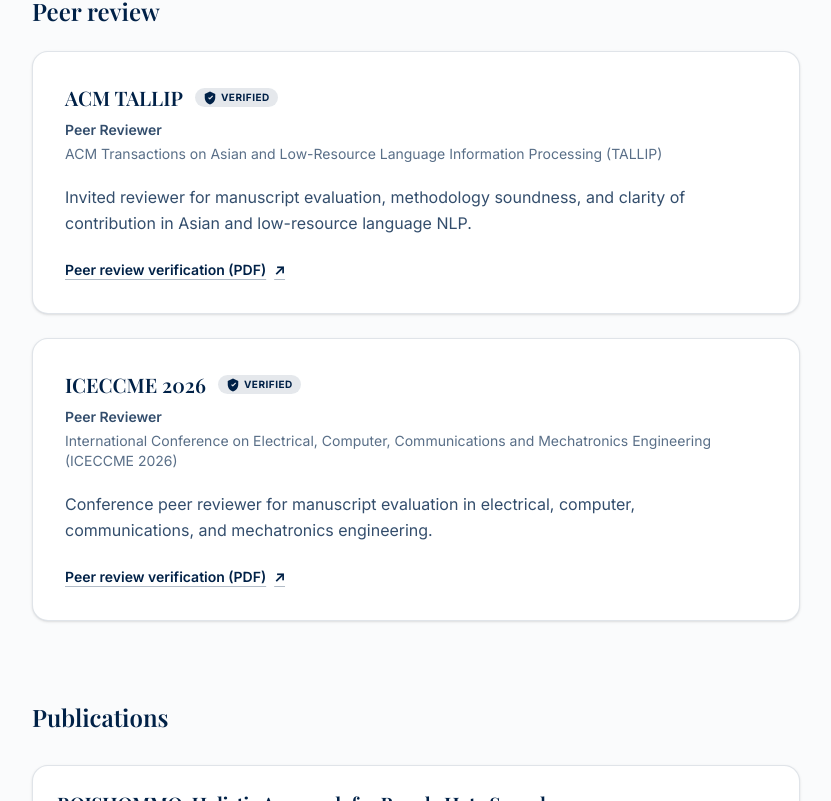
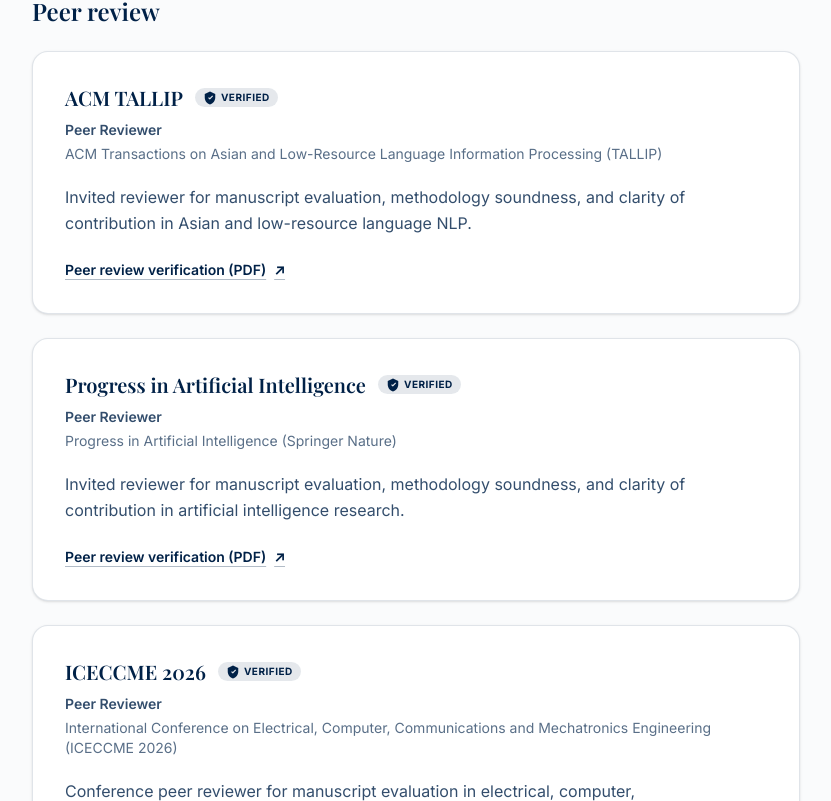
Before and after one commit to 5h0wr0v/portfolio, a Next.js app: page / in a window 1280 px wide. Shown: the part 1191-1992 px from the top of the page, without its empty margins (224-1055 px from the left). Built offline with nearby package versions, Linux system fonts and the light colour scheme; a web font is replaced by a local one.

Commit message:
Add Progress in Artificial Intelligence peer review certification

```diff
--- a/src/content/site.ts
+++ b/src/content/site.ts
@@ -35,7 +35,7 @@
   ],
   stats: [
     { label: "Publications", value: "4" },
-    { label: "Peer reviewer roles", value: "2" },
+    { label: "Peer reviewer roles", value: "3" },
     { label: "Certifications", value: "7" },
   ],
   peerReviews: [
@@ -48,6 +48,16 @@
         "Invited reviewer for manuscript evaluation, methodology soundness, and clarity of contribution in Asian and low-resource language NLP.",
       verificationUrl:
         "https://drive.google.com/file/d/1Ih89_s1esr651TGNzDktSMZ7VXN5yCcP/view?usp=sharing",
+    },
+    {
+      id: "progress-in-ai",
+      name: "Progress in Artificial Intelligence",
+      role: "Peer Reviewer",
+      venue: "Progress in Artificial Intelligence (Springer Nature)",
+      detail:
+        "Invited reviewer for manuscript evaluation, methodology soundness, and clarity of contribution in artificial intelligence research.",
+      verificationUrl:
+        "https://drive.google.com/file/d/1RmuuLGyWobs3yVmPYWjm9m0-SqJuNMNe/view?usp=drive_link",
     },
     {
       id: "iceccme-2026",
```
